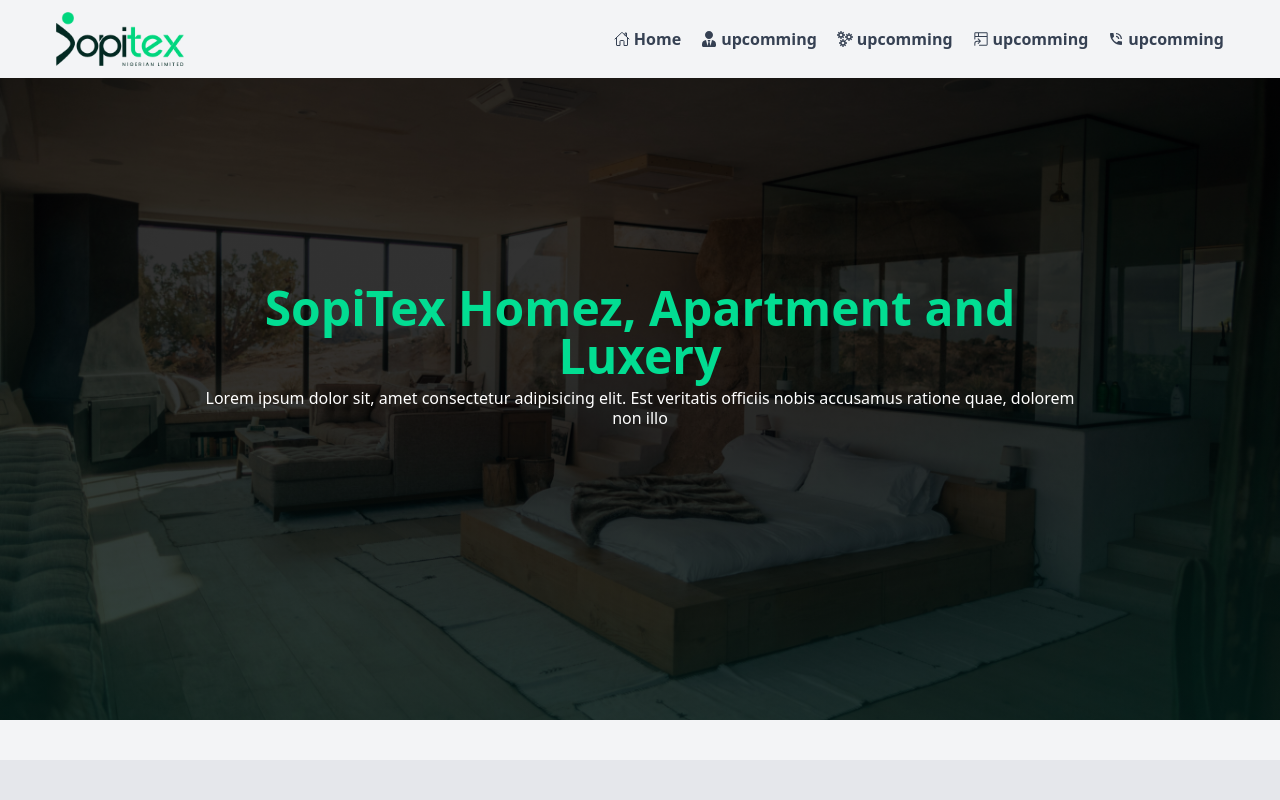
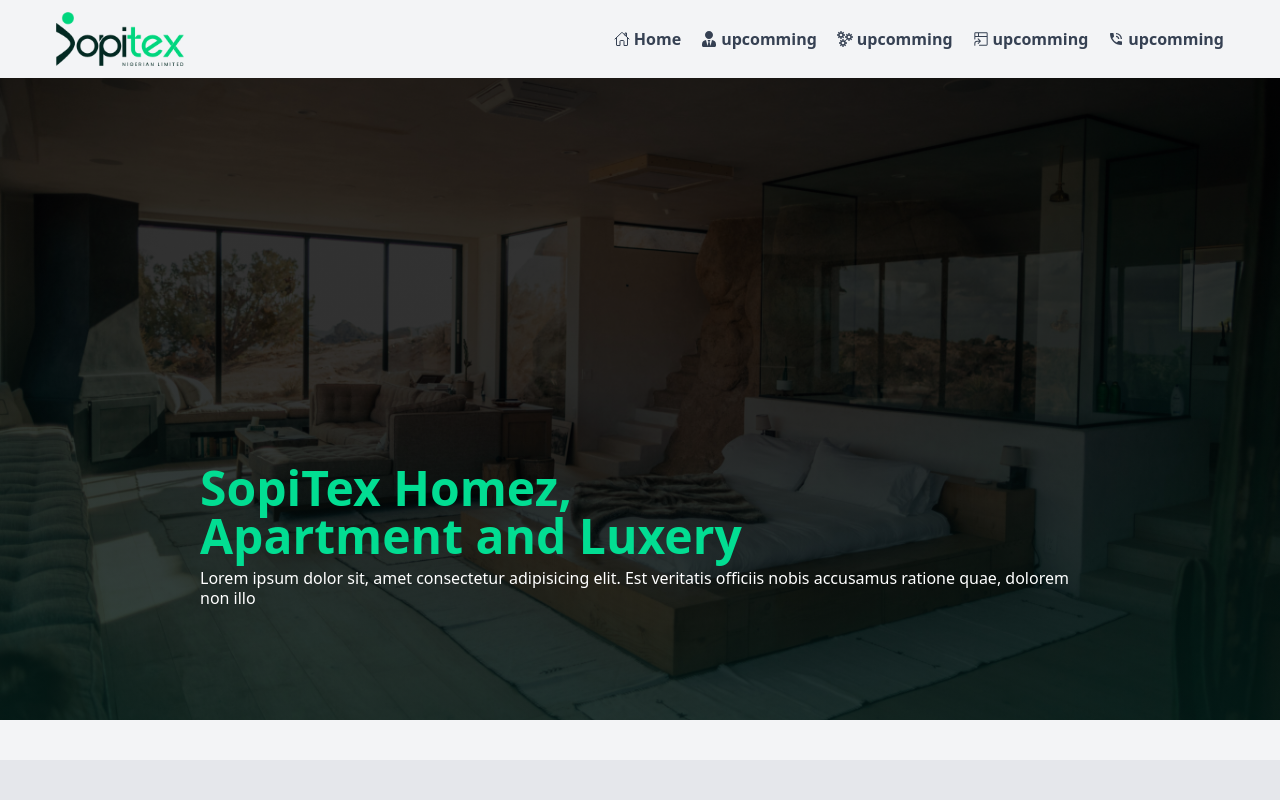
Before and after one commit to Peterstone01/sopitex, a React (Vite) app: page / in a window 1280 px wide. Shown: the top 800 px of the page. Built offline with nearby package versions, Linux system fonts and the light colour scheme.

Commit message:
hero section updated

```diff
--- a/src/pages/Hero.jsx
+++ b/src/pages/Hero.jsx
@@ -27,12 +27,13 @@
       </div>
       <div className="absolute opacity-80  inset-0 z-10 h-full w-full items-center px-5 py-24 [background:radial-gradient(125%_125%_at_50%_10%,#000_40%,#032922_100%)]"></div>
       {/* ///////////////////////////////////////////// */}
-      <div className="absolute top-1/2 left-1/2 w-full md:w-[70%] -translate-x-1/2 -translate-y-1/2 z-20">
-        <h1 className="text-3xl md:text-5xl text-center  text-primary font-bold  z-20 ">
-          SopiTex Homez, <span className=""> Apartment and Luxery</span>
+      <div className="absolute top-3/4 left-1/2 w-full md:w-[70%] -translate-x-1/2 -translate-y-1/2 z-20 px-2">
+        <h1 className="text-3xl md:text-5xl   text-primary font-bold  z-20 ">
+          SopiTex Homez,
+          <br /> <span className=""> Apartment and Luxery</span>
         </h1>
         <div>
-          <p className="  text-center text-white my-2 max-w-4xl leading-5">
+          <p className="   text-white my-2  leading-5">
             Lorem ipsum dolor sit, amet consectetur adipisicing elit. Est
             veritatis officiis nobis accusamus ratione quae, dolorem non illo
           </p>
```
